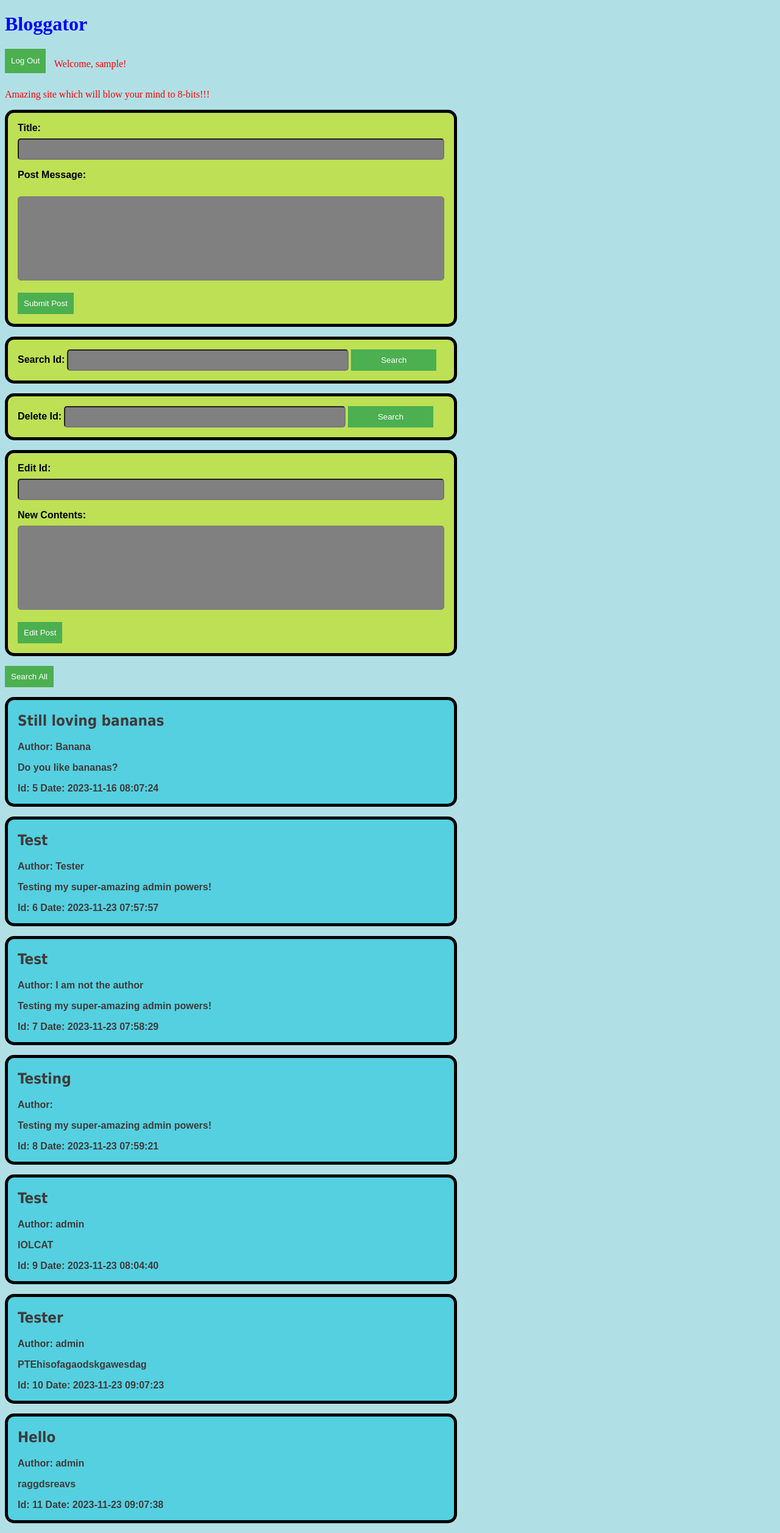
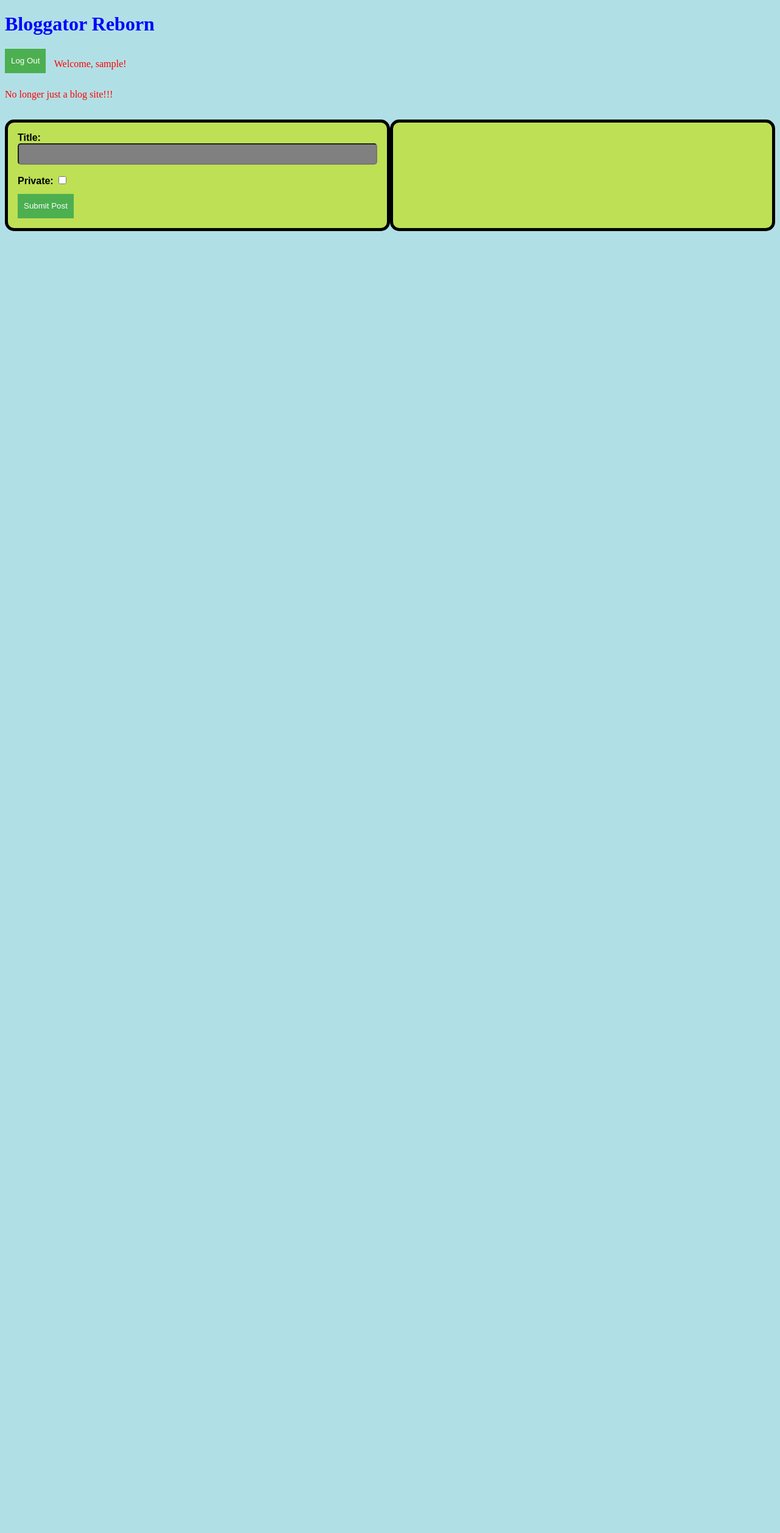
Before and after one commit to MISMASJETU/bloggator-reborn, a Flask app: page / in a window 1280 px wide. Shown: the whole page at 61% size. After the commit the page ends 379 px from the top, so only its background shows below. Run offline with Flask 3, Linux system fonts and the light colour scheme; the visitor is signed in with stand-in values (Sample User, id 1).

Commit message:
Removing trash

```diff
--- a/js/blog.js
+++ b/js/blog.js
@@ -1,5 +1,5 @@
 // blog.js
-
+/*
 function createPost(title, author, contents, date, id) {
     var postDiv = document.createElement("div");
     postDiv.classList.add("Blog");
@@ -32,7 +32,7 @@ function submitPost() {
     // Add the username of the logged-in user to the formData
     formData.append("author", getUsername());  // Using the getUsername function from auth.js
 
-    fetch('/api/', {
+    fetch('/api/submit', {
         method: 'POST',
         body: formData
     })
@@ -67,7 +67,6 @@ function updatePosts(posts) {
         createPost(post.title, post.author, post.contents, post.date, post.id);
     }
 }
-
 
 // Fetch initial posts
 fetchPosts();
@@ -181,3 +180,4 @@ function editPost() {
         alert(error.message);  // Display the error message from the server
     });
 }
+*/
--- a/main.py
+++ b/main.py
@@ -1,14 +1,11 @@
 from flask import Flask, render_template, jsonify, send_from_directory, redirect, url_for, session, request
-from flask_cors import CORS
 from flask_bcrypt import Bcrypt
 import json
 import os
 from datetime import datetime
-from flask import abort
 
 app = Flask(__name__)
 app.config['SECRET_KEY'] = 'the random string'
-#CORS(app, resources={r"/api/*": {"origins": "http://localhost:10000"}})
 bcrypt = Bcrypt(app)
 
 # File paths
@@ -51,6 +48,7 @@ if not os.path.exists(json_file_path):
 with open(json_file_path, 'r') as file:
     blog_posts = json.load(file)
 
+"""
 # API endpoint to get blog posts
 @app.route('/api/blog', methods=['GET'])
 def get_posts():
@@ -133,6 +131,31 @@ def add_links_to_posts(posts):
 
     return posts_with_links
 
+@app.route('/api/submit', methods=['POST'])
+def submit_post():
+    if 'username' not in session:
+        return jsonify({"message": "You must be logged in to submit a post"}), 401
+
+    # Load the current ID from id.txt
+    current_id = load_id() + 1
+
+    new_post = {
+        "id": current_id,
+        "title": request.form.get("title"),
+        "author": request.form.get("author"),
+        "contents": request.form.get("message"),
+        "date": datetime.now().strftime("%Y-%m-%d %H:%M:%S")  # Set the date to the current date and time
+    }
+
+    save_id(current_id)
+    blog_posts.append(new_post)
+
+    # Save the updated blog posts to the JSON file
+    with open('blog_posts.json', 'w') as file:
+        json.dump(blog_posts, file, indent=4)
+
+    return jsonify({"message": "Post submitted successfully"})
+"""
 
 # Route to serve the HTML file
 @app.route('/')
@@ -157,8 +180,6 @@ def login():
         return jsonify({"success": True, "message": "Login successful"})
     else:
         return jsonify({"success": False, "message": "Invalid username or password"})
-
-
 
 # API endpoint for user logout
 @app.route('/api/logout', methods=['GET'])
@@ -202,32 +223,6 @@ def register():
     else:
         return jsonify({"success": False, "message": result["message"]})
 
-
-@app.route('/api/', methods=['POST'])
-def submit_post():
-    if 'username' not in session:
-        return jsonify({"message": "You must be logged in to submit a post"}), 401
-
-    # Load the current ID from id.txt
-    current_id = load_id() + 1
-
-    new_post = {
-        "id": current_id,
-        "title": request.form.get("title"),
-        "author": request.form.get("author"),
-        "contents": request.form.get("message"),
-        "date": datetime.now().strftime("%Y-%m-%d %H:%M:%S")  # Set the date to the current date and time
-    }
-
-    save_id(current_id)
-    blog_posts.append(new_post)
-
-    # Save the updated blog posts to the JSON file
-    with open('blog_posts.json', 'w') as file:
-        json.dump(blog_posts, file, indent=4)
-
-    return jsonify({"message": "Post submitted successfully"})
-
 if __name__ == '__main__':
     app.secret_key = 'your_secret_key'
     app.run(debug=True)
--- a/templates/index.html
+++ b/templates/index.html
@@ -9,36 +9,6 @@
         body {background-color: powderblue;}
         h1   {color: blue;}
         p    {color: red;}
-        .Blog {
-            border: 5px;
-            border-style: solid;
-            margin-top: 1em;
-            margin-bottom: 1em;
-            width: 700px;
-            border-top-left-radius: 15px;
-            border-top-right-radius: 15px;
-            border-bottom-right-radius: 15px;
-            border-bottom-left-radius: 15px;
-            background-color: rgb(85, 208, 224);
-            padding-left: 1em;
-            padding-right: 1em;
-        }
-        .Blog h2 {
-            font-family: Tahoma;
-            color: rgb(63, 59, 59);
-        }
-
-        .Blog p {
-            font-family: Arial;
-            font-weight: bold;
-            color: rgb(63, 59, 59);
-        }
-        form label {
-            display: block;
-            margin-bottom: 8px;
-            font-family: Arial;
-            font-weight: bold;
-        }
 
         form {
             border: 5px;
@@ -58,13 +28,38 @@
         }
 
         form input, form textarea {
-            width: 100%;
             padding: 8px;
             margin-bottom: 16px;
             box-sizing: border-box;
             border-radius: 5px; /* Rounded corners */
+        }
+
+        form input[type="text"] {
+            width: 100%;
             background-color: gray;
             color: white;
+        }
+
+        form input[type="checkbox"] {
+            background-color: rgb(236, 0, 0);
+            color: white;
+        }
+
+
+        form label {
+            margin-bottom: 8px;
+            font-family: Arial;
+            font-weight: bold;
+        }
+
+        .flex {
+            display: flex;
+            justify-content: left;
+        }
+
+        .flex button {
+            margin-right: 1em;
+            height: 40px;
         }
 
         form textarea {
@@ -83,41 +78,12 @@
             background-color: #45a049;
         }
 
-        .smallForm input {
-            width: 66%;
-            padding: 8px;
-            margin-bottom: 0px;
-            box-sizing: border-box;
-            border-radius: 5px; /* Rounded corners */
-        }
-
-        .smallForm label {
-            width: 20%;
-            display: contents;
-            margin-bottom: 0px;
-            font-family: Arial;
-            font-weight: bold;
-        }
-
-        .smallForm button {
-            width: 20%;
-        }
-
-        .flex {
-            display: flex;
-            justify-content: left;
-        }
-
-        .flex button {
-            margin-right: 1em;
-            height: 40px;
-        }
     </style>
     <script src="/js/auth.js" defer></script>
     <script src="/js/blog.js" defer></script>
 </head>
 <body>
-    <h1>Bloggator</h1>
+    <h1>Bloggator Reborn</h1>
     <div class="flex">
         <a href="/api/logout"><button type="button">Log Out</button></a>
         {% if username %}
@@ -125,47 +91,24 @@
         {% endif %}
         <br>
     </div>
-    <p>Amazing site which will blow your mind to 8-bits!!!</p>
+    <p>No longer just a blog site!!!</p>
 
 
-    <form id="blogForm" action="/submit-post" method="post">
+    <div class="flex">
+
+    <form id="new_room" action="/new-room" method="post">
         <label for="title">Title:</label>
         <input type="text" id="title" name="title" required>
+
+        <label for="visibility">Private:</label>
+        <input type="checkbox" class="checkbox" id="visibility" name="visibility" value="visible">
         <br>
-
-        <label for="message">Post Message:</label>
-        <br>
-        <textarea id="message" name="message" rows="8" required></textarea>
-        <br>
-
         <button type="button" onclick="submitPost()">Submit Post</button>
     </form>
 
-    <form class="smallForm" id="searchForm" action="/search-post" method="post">
-        <label for="id">Search Id:</label>
-        <input type="number" id="id" name="id" required>
-
-        <button type="button" onclick="searchPost()">Search</button>
+    <form id="current_room" action="/current-room" method="post">
     </form>
-
-    <form class="smallForm" id="deleteForm" action="/delete-post" method="post">
-        <label for="id">Delete Id:</label>
-        <input type="number" id="id" name="id" required>
-
-        <button type="button" onclick="deletePost()">Search</button>
-    </form>
-    <form id="editForm" action="/edit-post" method="post">
-        <label for="id">Edit Id:</label>
-        <input type="number" id="id" name="id" required>
-
-        <label for="contents">New Contents:</label>
-        <textarea id="contents" name="contents" rows="8"></textarea>
-
-        <button type="button" onclick="editPost()">Edit Post</button>
-    </form>
-    <button type="button" onclick="showPosts()">Search All</button>
-    <br>
-    <div id="messages"></div>
+    </div>
 
 
 </body>
```
